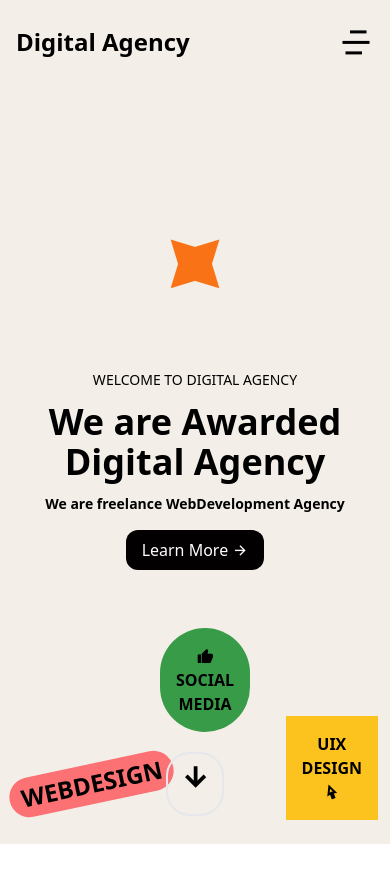
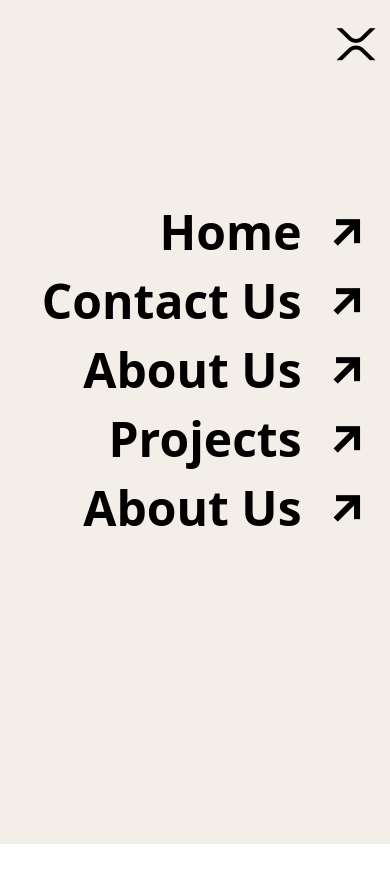
Before and after one commit to Souravhere/DigitalAgency, a website: page index.html in a window 390 px wide. Both pictures are taken after a click on the button 356 px from the left and 42 px from the top of the page. Shown: the top 882 px of the page. Drawn offline with nearby package versions, Linux system fonts and the light colour scheme.

Commit message:
Mobile Menu Added and Bug solved

```diff
--- a/index.html
+++ b/index.html
@@ -12,7 +12,7 @@
 <body>
     <div class="main">
         <nav class=" text-black bg-[#f3eee8] flex items-center justify-between h-[10vh] p-4">
-                <a id="desknav" href=""><h1 class="text-2xl font-semibold">Digital Agency</h1></a>
+                <a id="desknav" href=""><h1 class="text-2xl font-bold">Byytes.in</h1></a>
                 <!-- desktop menu start -->
                 <ul id="desknav" class="sm:flex gap-5 font-semibold hidden">
                     <li class="after"><a href="">Home</a></li>
@@ -23,10 +23,10 @@
                 </ul>
                 <!-- desktop menu end -->
                 <!-- moblile menu start -->
-                <button id="mobile-menu-btn" class="sm:hidden"><i class="ri-menu-4-line text-4xl"></i></button>
-                <div id="mobile-menu-display" class="hidden sm:hidden bottom-0 left-0 z-50 w-full h-screen bg-slate-400">
-                    <button id="mobile-menu-btn ml-[80%] sm:hidden" class="p-5"><i class="ri-menu-4-line text-4xl"></i></button>
-                    <ul class="font-bold sm:hidden text-right p-5 text-5xl mt-20">
+                <button class="mobile-menu-btn sm:hidden"><i class="ri-menu-4-line text-4xl"></i></button>
+                <div id="mobile-menu-display" class="sm:hidden bottom-0 left-0 z-50 w-full h-screen bg-[#f3eee8]">
+                    <button class="mobile-menu-btn sm:hidden p-5 ml-[80%]"><i class="ri-xrp-fill text-5xl"></i></button>
+                    <ul id="menu-li" class="font-bold sm:hidden text-right p-5 text-5xl mt-20">
                         <li class="mt-5"><a href="">Home <i class="ri-arrow-right-up-line pl-2 font-bold"></i></a></li>
                         <li class="mt-5"><a href="">Contact Us <i class="ri-arrow-right-up-line pl-2 font-bold"></i></a></li>
                         <li class="mt-5"><a href="">About Us <i class="ri-arrow-right-up-line pl-2 font-bold"></i></a></li>
@@ -42,18 +42,18 @@
             <!-- some elements with absolute -->
             <i id="headeranileft" class="ri-shining-2-fill absolute sm:top-9 sm:left-20 top-36 text-7xl rotate-45 text-orange-500 "></i>
             <div id="headeraniright" class="bg-black sm:block hidden rounded-3xl text-white font-semibold absolute text-2xl px-3 py-1 sm:top-9 sm:right-20 r -rotate-12">100%</div>
-            <div id="headeranileft" class="bg-[#fc7174] rounded-3xl text-black font-semibold absolute text-2xl px-3 py-1 sm:bottom-9 sm:left-20 bottom-10 left-2 -rotate-12 uppercase">webdesign</div>
+            <div id="headeranileft" class="bg-[#fc7174] rounded-3xl text-black font-semibold absolute text-2xl px-3 py-1 sm:bottom-9 sm:left-20 bottom-28 left-2 -rotate-12 uppercase">webdesign</div>
             <div id="headeraniright" class="bg-[#389b48] sm:block hidden rounded-3xl text-black font-semibold absolute text-2xl px-3 py-1 sm:bottom-9 sm:right-20  -rotate-45 uppercase"> seo</div>
-            <div id="headeranileft" class="bg-[#389b48] rounded-full text-center text-black font-semibold absolute text-1xl p-4 sm:bottom-10 sm:left-96 bottom-28 left-40 uppercase"><i class="ri-thumb-up-fill"></i><br> social <br> media</div>
-            <div id="headeraniright" class="bg-[#fcc31e] text-center text-black font-semibold absolute text-1xl p-4 sm:bottom-10 sm:right-96 bottom-6 right-3 uppercase">uix <br> design <br><i class="ri-cursor-line"></i></div>
+            <div id="headeranileft" class="bg-[#389b48] rounded-full text-center text-black font-semibold absolute text-1xl p-4 sm:bottom-10 sm:left-96 bottom-44 left-40 uppercase"><i class="ri-thumb-up-fill"></i><br> social <br> media</div>
+            <div id="headeraniright" class="bg-[#fcc31e] text-center text-black font-semibold absolute text-1xl p-4 sm:bottom-10 sm:right-96 bottom-28 right-3 uppercase">uix <br> design <br><i class="ri-cursor-line"></i></div>
 
-            <div id="mid-header" class="text-center">
+            <div id="mid-header" class="text-center sm:mt-0 -mt-10">
                 <p class="uppercase text-sm mt-3">welcome to digital Agency</p>
                 <h1 class="sm:text-5xl text-4xl font-bold mt-3">We are Awarded <br> Digital Agency</h1>
                 <h4 class="text-sm font-semibold mt-3">We are freelance WebDevelopment Agency</h4>
                 <a href=""><button class="bg-[#030001] px-4 py-2 rounded-xl mt-4 text-white group">Learn More <i class="ri-arrow-right-line group-hover:animate-pulse"></i></button></a>
             </div>
-            <div id="scroller" class="py-3 px-3 border-2 rounded-3xl absolute bottom-7 cursor-pointer group"><i class="ri-arrow-down-line text-3xl font-semibold inline-block animate-bounce  group-hover:animate-none"></i></div>
+            <div id="scroller" class="py-3 px-3 border-2 rounded-3xl absolute bottom-16 cursor-pointer group"><i class="ri-arrow-down-line text-3xl font-semibold inline-block animate-bounce  group-hover:animate-none"></i></div>
         </header>
         <article id="articalsection" class="w-full sm:h-screen h-fit p-5">
             <div id="toparticalsection" class="text-center">
--- a/scripts/scripts.js
+++ b/scripts/scripts.js
@@ -1,4 +1,41 @@
+// This gsap code for the scroll button
 let main = document.querySelector(".main")
 document.querySelector("#scroller").addEventListener("click",()=>{
     window.scrollTo({top: window.innerHeight, behavior: 'smooth'})
 })
+
+// this js code for the mobile menu open and close
+let mobilemenu = document.querySelector("#mobile-menu-display");
+let mobilemenubtns = document.querySelectorAll(".mobile-menu-btn");
+
+let isMenuOpen = false; // Track menu state
+
+// Create a GSAP timeline for menu animation
+const menuTl = gsap.timeline({ paused: true });
+
+menuTl.to(mobilemenu, {
+    duration: 0.5,
+    x: "0%",
+    ease: "power2.inOut",
+});
+menuTl.from("#menu-li li", {
+    duration: 0.8,
+    x: "100",
+    opacity:0,
+    stagger:0.2,
+    ease: "none"
+});
+
+// Add click event listeners to each button
+mobilemenubtns.forEach(button => {
+    button.addEventListener("click", () => {
+
+        if (isMenuOpen) {
+            menuTl.reverse();
+        } else {
+            menuTl.play();
+        }
+
+        isMenuOpen = !isMenuOpen;
+    });
+});
--- a/src/another.css
+++ b/src/another.css
@@ -37,3 +37,7 @@
     -webkit-text-fill-color: transparent;
     text-transform: capitalize;
 }
+#mobile-menu-display {
+    transform: translateX(100%);
+    position: fixed;
+}
```
Also changed, not shown: src/output.css.
